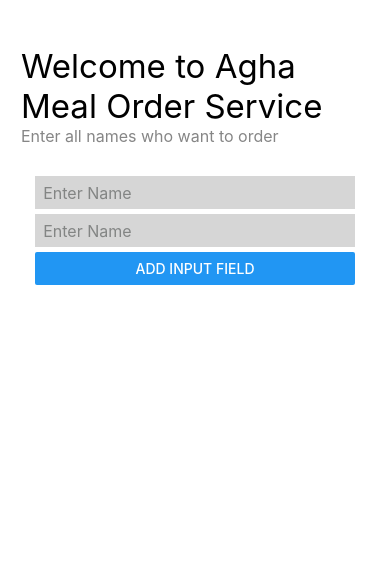
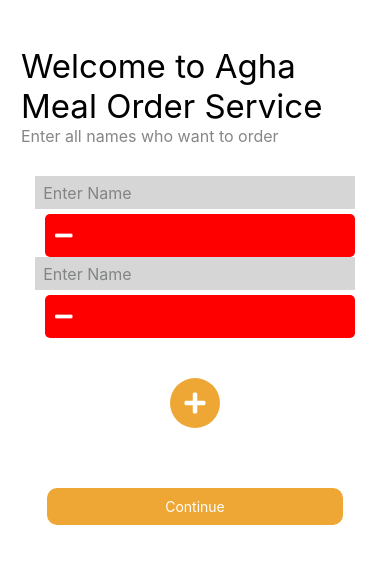
Before and after one commit to HakamQadi/AghaMealOrderService, a React Native app in the folder agha-meal/: screen /Names in a window 390 px wide. Shown: the top 564 px of the page. Built offline with nearby package versions, Linux system fonts and the light colour scheme.

Commit message:
add remove button to the fields

```diff
--- a/agha-meal/components/InputField.js
+++ b/agha-meal/components/InputField.js
@@ -1,7 +1,8 @@
 import React, { useState } from "react";
-import { View, TextInput, StyleSheet, Animated } from "react-native";
+import { View, TextInput, StyleSheet, Animated, TouchableOpacity } from "react-native";
+import { FontAwesome5 } from "@expo/vector-icons";
 
-const InputField = () => {
+const InputField = ({ onRemove }) => {
   const [isFocused, setIsFocused] = useState(false);
 
   const handleFocus = () => {
@@ -41,6 +42,9 @@ const InputField = () => {
         onFocus={handleFocus}
         onBlur={handleBlur}
       />
+      {/* <TouchableOpacity style={styles.removeBtn} onPress={onRemove}>
+        <FontAwesome5 name="minus" size={20} color="white" />
+      </TouchableOpacity> */}
       <Animated.View
         style={[
           styles.outline,
@@ -82,18 +86,13 @@ const styles = StyleSheet.create({
     width: 20 * 16,
     color: "black",
     fontSize: 16,
-    // backgroundColor: "hsl(236, 32%, 26%)",
     backgroundColor: "#D6D6D6",
     paddingVertical: 0.35 * 16,
     paddingHorizontal: 0.45 * 16,
     borderWidth: 1,
     borderColor: "#D6D6D6",
-    // borderRadius:15
   },
-  inputFocused: {
-    // borderColor: "hsl(236, 32%, 26%)",
-    // borderColor: "#EEA734",
-  },
+  inputFocused: {},
   outline: {
     position: "absolute",
     backgroundColor: "#EEA734",
@@ -122,6 +121,17 @@ const styles = StyleSheet.create({
     bottom: 0,
     left: 0,
   },
+  removeBtn: {
+    position: "absolute",
+    // right: 5,
+    top: "15%",
+    // transform: [{ translateY: -10 }],
+    backgroundColor: "red",
+    borderRadius: 5,
+    padding: 5,
+    justifyContent: "center",
+    alignItems: "center",
+  },
 });
 
 export default InputField;
--- a/agha-meal/package.json
+++ b/agha-meal/package.json
@@ -9,6 +9,7 @@
     "web": "expo start --web"
   },
   "dependencies": {
+    "@expo/vector-icons": "^13.0.0",
     "@react-navigation/native": "^6.1.9",
     "@react-navigation/stack": "^6.3.20",
     "expo": "~49.0.15",
--- a/agha-meal/screens/add-names/AddNamesScreen.js
+++ b/agha-meal/screens/add-names/AddNamesScreen.js
@@ -1,16 +1,24 @@
 import React, { useState } from "react";
-import { View, Text, Button } from "react-native";
+import { View, Text, TouchableOpacity, ScrollView } from "react-native";
+import { FontAwesome5 } from "@expo/vector-icons";
 import styles from "../../style/NamesScreenStyle";
 import InputField from "../../components/InputField";
 
 const AddNamesScreen = ({ navigation }) => {
-  const [inputFields, setInputFields] = useState([1,2]);
+  const [inputFields, setInputFields] = useState([1, 2]);
 
   const addInputField = () => {
-    setInputFields(prevFields => [...prevFields, prevFields.length + 1]);
+    setInputFields((prevFields) => [...prevFields, prevFields.length + 1]);
+  };
+
+  const removeInputField = (index) => {
+    setInputFields((prevFields) =>
+      prevFields.filter((_, i) => i !== index)
+    );
   };
 
   return (
+    <ScrollView contentContainerStyle={styles.namesStyle.scrollContainer}>
       <View style={styles.namesStyle.container}>
         <View>
           <Text style={styles.namesStyle.wlcmText}>
@@ -20,13 +28,35 @@ const AddNamesScreen = ({ navigation }) => {
             Enter all names who want to order
           </Text>
         </View>
-      <View>
+        <View style={styles.namesStyle.addBtnContainer}>
           {inputFields.map((field, index) => (
-          <InputField key={index} />
+            <View key={index} style={styles.namesStyle.inputFieldContainer}>
+              <InputField onRemove={() => removeInputField(index)} />
+              <TouchableOpacity
+                style={styles.namesStyle.removeBtn}
+                onPress={() => removeInputField(index)}
+              >
+                <FontAwesome5 name="minus" size={20} color="white" />
+              </TouchableOpacity>
+            </View>
           ))}
-        <Button title="Add Input Field" onPress={addInputField} />
+          <TouchableOpacity
+            style={styles.namesStyle.addBtn}
+            onPress={addInputField}
+          >
+            <FontAwesome5 name="plus" size={24} color="white" />
+          </TouchableOpacity>
+        </View>
+        <View style={styles.namesStyle.continueBtnContainer}>
+          <TouchableOpacity
+            style={styles.namesStyle.continueBtn}
+            // onPress={addInputField}
+          >
+            <Text style={styles.namesStyle.continueBtnText}>Continue</Text>
+          </TouchableOpacity>
         </View>
       </View>
+    </ScrollView>
   );
 };
 
--- a/agha-meal/style/NamesScreenStyle.js
+++ b/agha-meal/style/NamesScreenStyle.js
@@ -1,11 +1,11 @@
+// NamesScreenStyle.js
 import { StyleSheet } from "react-native";
 
 const namesStyle = StyleSheet.create({
   container: {
     alignItems: "center",
-    paddingHorizontal:21,
+    paddingHorizontal: 21,
     marginTop: 46,
-
   },
   wlcmText: {
     fontSize: 33,
@@ -14,8 +14,46 @@ const namesStyle = StyleSheet.create({
   secondryText: {
     color: "#868686",
     fontSize: 16,
-    marginBottom:30
+    marginBottom: 30,
   },
+  addBtnContainer: {
+    alignItems: "center",
+  },
+  addBtn: {
+    justifyContent: "center",
+    alignItems: "center",
+    backgroundColor: "#EEA734",
+    borderRadius: 50,
+    padding: 10,
+    width: 50,
+    height: 50,
+    marginTop: 40,
+  },
+  continueBtnContainer: {
+    width: "85%",
+  },
+  continueBtn: {
+    backgroundColor: "#EEA734",
+    padding: 8,
+    marginTop: 60,
+    alignItems: "center",
+    borderRadius: 10,
+    padding: 10,
+  },
+  continueBtnText: {
+    color: "white",
+  },
+  scrollContainer: {
+    flexGrow: 1,
+    justifyContent: "space-between",
+  },
+  removeBtn: {
+    backgroundColor: "red",
+    borderRadius: 5,
+    padding: 10,
+    marginLeft: 10,
+  },
+
 });
 
 export default {
```
Also changed, not shown: 1 other file (tests, documents, lock files or other folders). Lines whose indentation alone changed are shown as unchanged.
